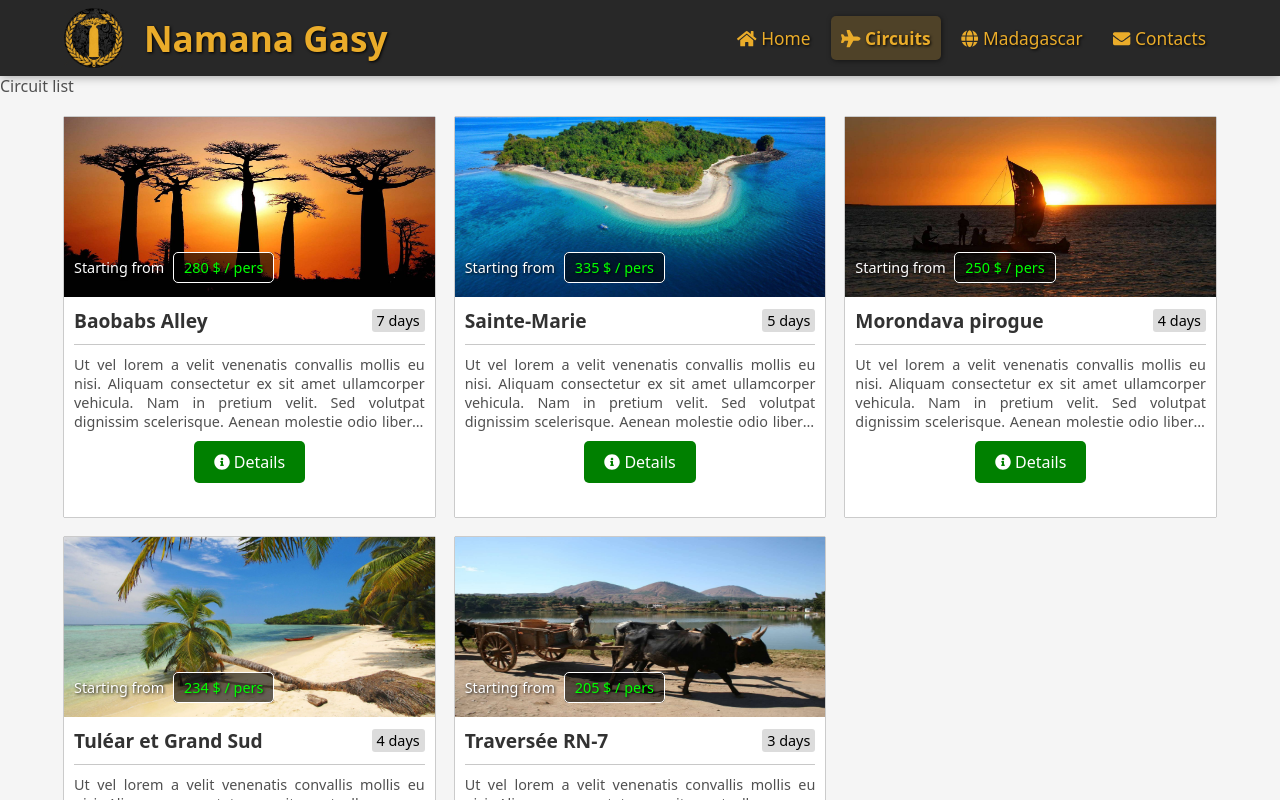
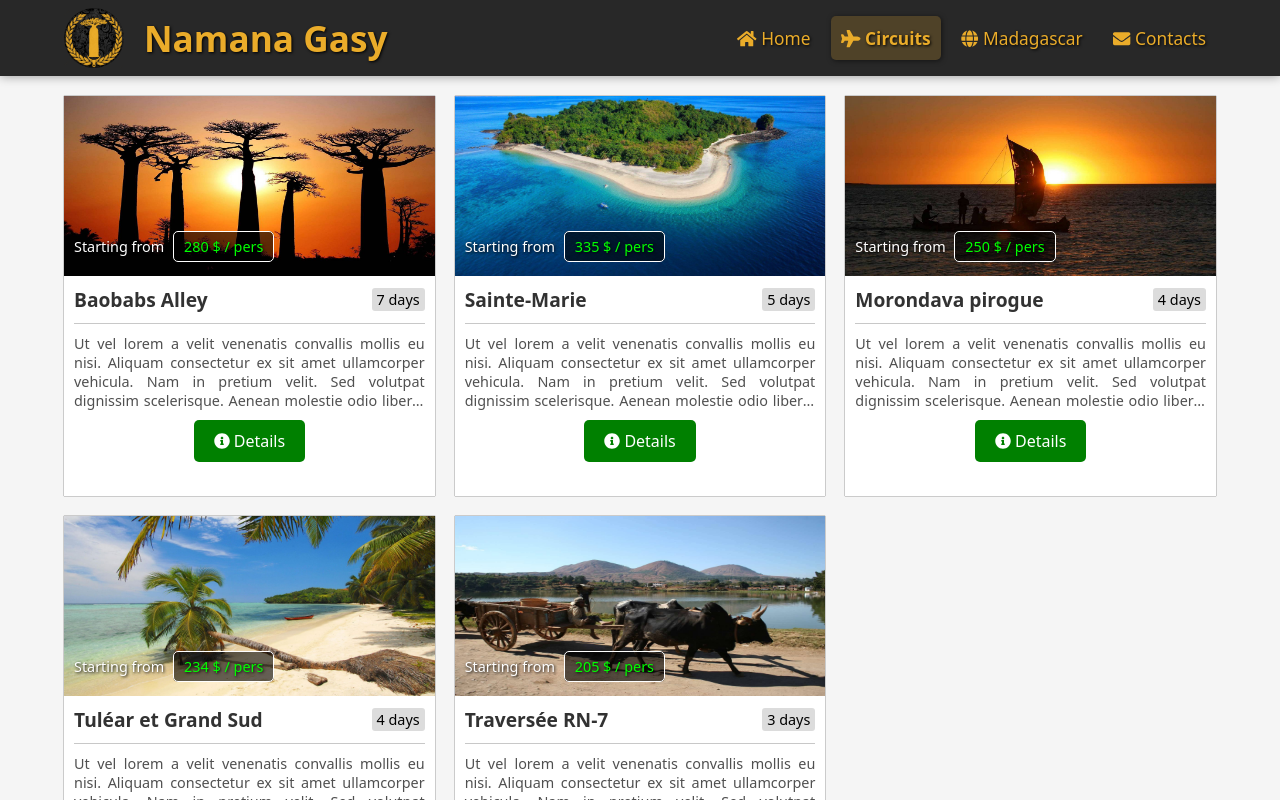
Before and after one commit to TAndrian/namanagasy, a Next.js app: page /circuits in a window 1280 px wide. Built offline with nearby package versions, Linux system fonts and the light colour scheme.

Commit message:
add padding to circuit list

```diff
--- a/pages/circuits.jsx
+++ b/pages/circuits.jsx
@@ -16,7 +16,6 @@ const CircuitsPage = () => (
 			Affordable touristic circuits to Madagascar with experienced driver and guide.
 		</Heading>
 		<Page active={ 1 }>
-			<p className="pd-t-50 mg-t-25">Circuit list</p>
 			<CircuitList />
 		</Page>
 	</Fragment>
--- a/styles/CircuitList.scss
+++ b/styles/CircuitList.scss
@@ -1,4 +1,5 @@
 .circuit-list {
+	padding-top: 76px;
 	.list {
 		display: grid;
 		grid-template-columns: repeat(4, 1fr);
```
